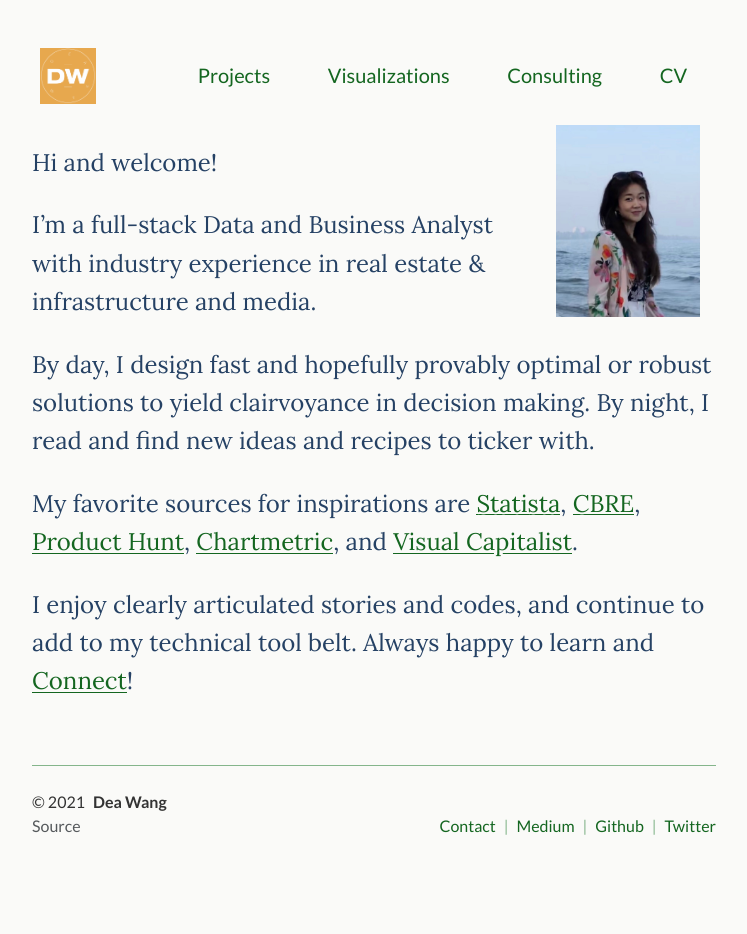
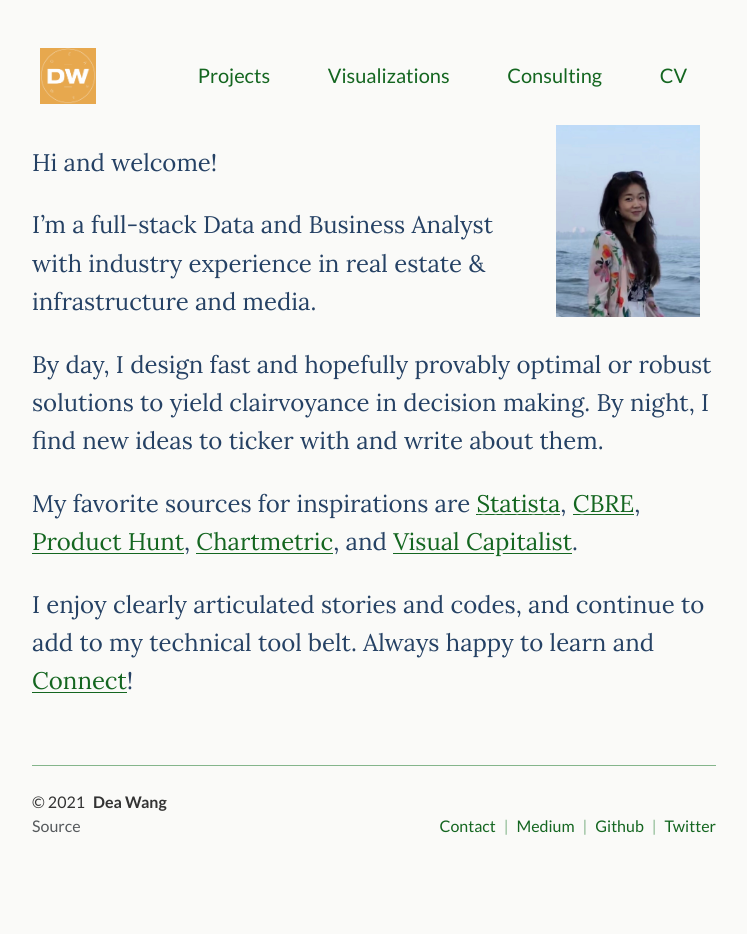
Before and after one commit to deawyk/deawyk.github.io, a Jekyll site: the page built from index.md, in a window 1280 px wide. Shown: the whole page, without its empty margins (266-1013 px from the left). Built offline with Jekyll 4.4.1, drawn with Linux system fonts in a browser that asks for light colours.

Commit message:
Update index.md

```diff
--- a/index.md
+++ b/index.md
@@ -18,7 +18,7 @@
 
 I'm a full-stack Data and Business Analyst with industry experience in real estate & infrastructure and media.
 
-By day, I design fast and hopefully provably optimal or robust solutions to yield clairvoyance in decision making. By night, I read and find new ideas and recipes to ticker with. <br>
+By day, I design fast and hopefully provably optimal or robust solutions to yield clairvoyance in decision making. By night, I find new ideas to ticker with and write about them. <br>
 
 My favorite sources for inspirations are [Statista](https://www.statista.com/studies-and-reports/industries), [CBRE](https://www.cbre.ca/en/research-and-reports), [Product Hunt](https://www.producthunt.com/), [Chartmetric](https://www.chartmetric.com/music-industry-trends/6mo-report), and [Visual Capitalist](https://www.visualcapitalist.com).
 
```
